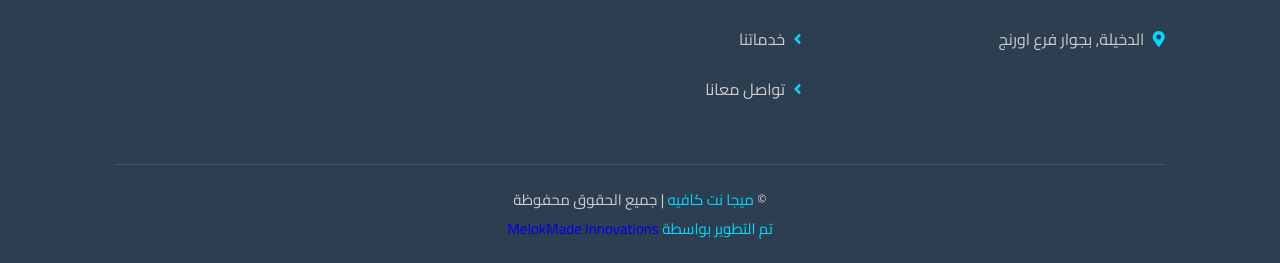
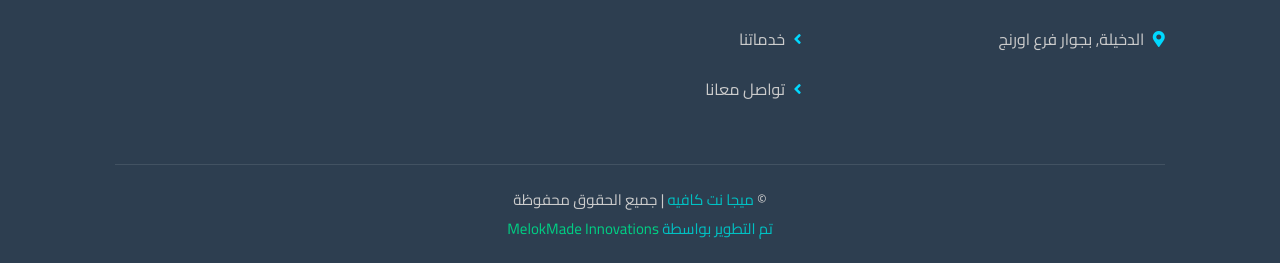
Before and after one commit to MSMelok/mega, a plain HTML site: page index.html in a window 1280 px wide. Shown: the part 3737-4000 px from the top of the page. Drawn offline with nearby package versions, Linux system fonts and the light colour scheme; some packages are replaced by stand-ins of ours; a script that the page names is missing.

Commit message:
metaTagsUpdate

```diff
--- a/css/style.css
+++ b/css/style.css
@@ -739,7 +739,7 @@ input:checked + .slider .fa-sun {
 }
 
 .footer .credit span {
-  color: var(--accent-color);
+  color: #00c1c3;
 }
 
 /* Scroll To Top Button */
--- a/index.html
+++ b/index.html
@@ -336,7 +336,12 @@
       <div class="credit">
          &copy; <span id="current-year"></span> <span>ميجا نت كافيه</span> | جميع الحقوق محفوظة
          <br>
-         <span class="developer-credit">تم التطوير بواسطة <a href="https://msmelok.github.io/R4_2.0/" target="_blank" rel="noopener">MelokMade Innovations</a></span>
+         <span class="developer-credit">
+            تم التطوير بواسطة
+            <a href="https://msmelok.github.io/dev/" target="_blank" rel="noopener" style="color: #00cf84;">
+               MelokMade Innovations
+            </a>
+         </span>
       </div>
    </footer>
    <!-- Footer Section Ends -->
```
